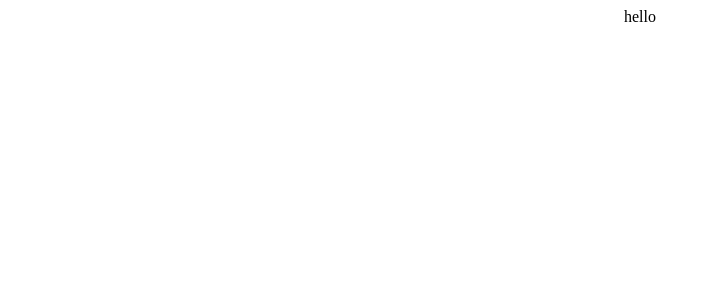
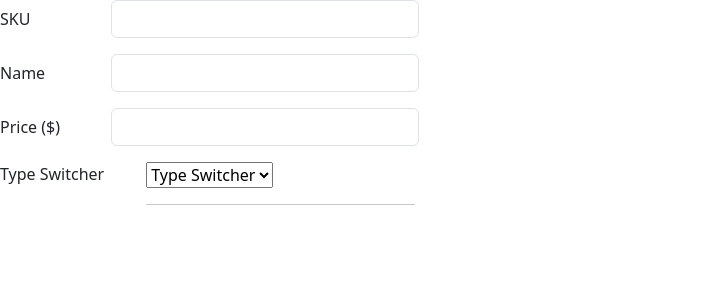
Before and after one commit to Hakai17/React-PHP-MySQL, a React (Create React App) app: page /addproduct in a window 1280 px wide. Shown: the top 300 px of the page, without its empty margins (0-719 px from the left). Built offline with nearby package versions, Linux system fonts and the light colour scheme.

Commit message:
installed axios and created fist step of pages

```diff
--- a/package.json
+++ b/package.json
@@ -6,6 +6,7 @@
     "@testing-library/jest-dom": "^5.16.5",
     "@testing-library/react": "^13.4.0",
     "@testing-library/user-event": "^13.5.0",
+    "axios": "^1.3.6",
     "bootstrap": "^5.3.0-alpha3",
     "react": "^18.2.0",
     "react-dom": "^18.2.0",
--- a/src/App.js
+++ b/src/App.js
@@ -1,10 +1,14 @@
-import './App.css';
+import React from "react";
+import { BrowserRouter } from "react-router-dom";
+import { Routes } from "./routes/Routes";
+import 'bootstrap/dist/css/bootstrap.min.css';
+import "./App.css";
 
 function App() {
   return (
-    <div className="App">
-      hello
-    </div>
+    <BrowserRouter>
+      <Routes />
+    </BrowserRouter>
   );
 }
 
--- /dev/null
+++ b/src/components/ListTest/ListTest.jsx
@@ -0,0 +1,52 @@
+import React, { useState, useEffect } from "react";
+import axios from "axios";
+
+function List() {
+  const [list, setList] = useState([]);
+
+  useEffect(() => {
+    axios
+      .get("http://localhost/scandiweb/src/api/index.php")
+      .then((response) => {
+        setList(response.data);
+      })
+      .catch((error) => {
+        console.log(error);
+      });
+  }, []);
+
+  return (
+    <form id="product_form" action="/" method="post">
+      <div className="row">
+        <div className="col-sm-4">
+          <div className="card product-card">
+            <div className="card-body">
+              <label>
+                <input
+                  type="checkbox"
+                  className="delete-checkbox"
+                  name=""
+                  value=""
+                />
+              </label>
+              <div className="product-card-body">
+                <ul>
+                  {list.map((item) => (
+                    <li key={item.id}>
+                      <p className="product-card-text">{item.sku}</p>
+                      <p className="product-card-text">{item.name}</p>
+                      <p className="product-card-text">{item.price}</p>
+                      <p className="product-card-text">{item.atributte}</p>
+                    </li>
+                  ))}
+                </ul>
+              </div>
+            </div>
+          </div>
+        </div>
+      </div>
+    </form>
+  );
+}
+
+export default List;
--- /dev/null
+++ b/src/components/Select/Select.jsx
@@ -0,0 +1,120 @@
+import React, { useState } from "react";
+
+const Select = () => {
+  const [value, setValue] = useState("");
+
+  const handleChange = (event) => {
+    setValue(event.target.value);
+  };
+
+  return (
+    <div className="col-sm-8">
+      <div className="mb-3 row">
+        <label htmlFor="productType" className="col-sm-2 col-htmlForm-label">
+          Type Switcher
+        </label>
+        <div className="col-sm-4">
+          <select
+            className="htmlForm-control"
+            name="productType"
+            id="productType"
+            value={value}
+            onChange={handleChange}
+            required
+          >
+            <option defaultValue="">Type Switcher</option>
+            <option value="dvd">DVD</option>
+            <option value="book">Book</option>
+            <option value="furniture">Furniture</option>
+          </select>
+          <hr />
+          {value === "dvd" && (
+            <div className="mb-3 row">
+              <label htmlFor="size" className="col-sm-2 col-htmlForm-label">
+                Size (MB)
+              </label>
+              <div className="col-sm-4">
+                <input
+                  type="number"
+                  className="htmlForm-control"
+                  name="size"
+                  id="size"
+                  required
+                />
+              </div>
+              <p className="description">Please, provide size in MB htmlFormat</p>
+            </div>
+          )}
+          {value === "book" && (
+            <div className="mb-3 row">
+              <label htmlFor="weight" className="col-sm-3 col-htmlForm-label">
+                Weight (KG)
+              </label>
+              <div className="col-sm-4">
+                <input
+                  type="number"
+                  className="htmlForm-control"
+                  name="weight"
+                  id="weight"
+                  required
+                />
+              </div>
+              <p className="description">Please, provide weight in KG htmlFormat</p>
+            </div>
+          )}
+          {value === "furniture" && (
+            <>
+              <div className="mb-3 row">
+                <label htmlFor="height" className="col-sm-3 col-htmlForm-label">
+                  Height (CM)
+                </label>
+                <div className="col-sm-4">
+                  <input
+                    type="number"
+                    className="htmlForm-control"
+                    name="height"
+                    id="height"
+                    required
+                  />
+                </div>
+              </div>
+              <div className="mb-3 row">
+                <label htmlFor="width" className="col-sm-3 col-htmlForm-label">
+                  Width (CM)
+                </label>
+                <div className="col-sm-4">
+                  <input
+                    type="number"
+                    className="htmlForm-control"
+                    name="width"
+                    id="width"
+                    required
+                  />
+                </div>
+              </div>
+              <div className="mb-3 row">
+                <label htmlFor="length" className="col-sm-3 col-htmlForm-label">
+                  Length (CM)
+                </label>
+                <div className="col-sm-4">
+                  <input
+                    type="number"
+                    className="htmlForm-control"
+                    name="length"
+                    id="length"
+                    required
+                  />
+                </div>
+                <p className="description">
+                  Please, provide dimensions in HxWxL htmlFormat
+                </p>
+              </div>
+            </>
+          )}
+        </div>
+      </div>
+    </div>
+  );
+};
+
+export default Select;
--- /dev/null
+++ b/src/pages/AddProduct/AddProduct.jsx
@@ -0,0 +1,59 @@
+import React from "react";
+import Select from "../../components/Select/Select";
+
+export default function AddProduct() {
+  return (
+    <form id="product_form" action="/add-product" method="post">
+      <div className="col-sm-6">
+        <div className="mb-3 row">
+          <label htmlFor="sku" className="col-sm-2 col-form-label">
+            SKU
+          </label>
+          <div className="col-sm-6">
+            <input
+              type="text"
+              className="form-control"
+              name="sku"
+              id="sku"
+              required
+            />
+          </div>
+        </div>
+      </div>
+      <div className="col-sm-6">
+        <div className="mb-3 row">
+          <label htmlFor="name" className="col-sm-2 col-form-label">
+            Name
+          </label>
+          <div className="col-sm-6">
+            <input
+              type="text"
+              className="form-control"
+              name="name"
+              id="name"
+              required
+            />
+          </div>
+        </div>
+      </div>
+      <div className="col-sm-6">
+        <div className="mb-3 row">
+          <label htmlFor="price" className="col-sm-2 col-form-label">
+            Price ($)
+          </label>
+          <div className="col-sm-6">
+            <input
+              type="number"
+              className="form-control"
+              name="price"
+              id="price"
+              required
+            />
+          </div>
+        </div>
+      </div>
+      <Select />
+      <div className="col-sm-8" id="attributes"></div>
+    </form>
+  );
+}
--- /dev/null
+++ b/src/pages/Home/Home.jsx
@@ -0,0 +1,7 @@
+import ListTest from "../../components/ListTest/ListTest";
+
+export default function Home() {
+    return(
+        <ListTest />
+    )
+}
--- /dev/null
+++ b/src/routes/Routes.jsx
@@ -0,0 +1,19 @@
+import React, { Suspense } from "react";
+import {
+  Navigate,
+  Route,
+  Routes as RoutesReactRouterDom,
+} from "react-router-dom";
+import { Home, AddProduct } from "./paths.js";
+
+export function Routes() {
+  return (
+    <Suspense>
+      <RoutesReactRouterDom>
+        <Route path="/" element={<Navigate to="/home" />} />
+        <Route path="/home" element={<Home />} />
+        <Route path="/addproduct" element={<AddProduct />} />
+      </RoutesReactRouterDom>
+    </Suspense>
+  );
+}
--- /dev/null
+++ b/src/routes/paths.js
@@ -0,0 +1,4 @@
+import { lazy } from "react";
+
+export const AddProduct = lazy(() => import('../pages/AddProduct/AddProduct'))
+export const Home = lazy(() => import('../pages/Home/Home'))
```
Also changed, not shown: src/components/Navbar/Navbar.jsx (added), 1 other file (tests, documents, lock files or other folders).
